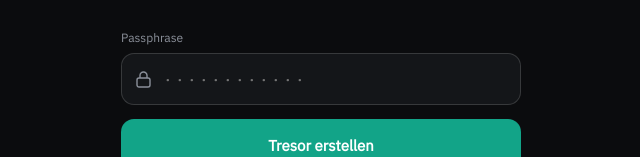
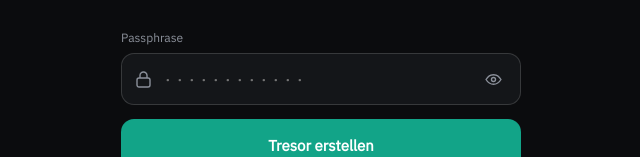
Before and after one commit to PropagandaPand/SCYTALE, a React (Vite) app: page / in a window 1280 px wide. Shown: the part 180-337 px from the top of the page, without its empty margins (319-959 px from the left). Built offline with nearby package versions, Linux system fonts and the light colour scheme.

Commit message:
Passphrase fields: eye toggle to reveal/hide the input
Adds a show/hide eye button inside the passphrase field on the unlock screen and
in the biometric-enroll modal (IconEye/IconEyeOff, line-icon style). Toggles the
input between password and text; aria-label + aria-pressed for screen readers.

```diff
--- a/src/App.tsx
+++ b/src/App.tsx
@@ -14,7 +14,7 @@ import {
 import { cryptoSelfTest } from './lib/selftest';
 import { Messenger } from './Messenger';
 import { ReloadPrompt } from './ReloadPrompt';
-import { IconLock } from './icons';
+import { IconLock, IconEye, IconEyeOff } from './icons';
 
 type Phase = 'loading' | 'create' | 'unlock' | 'open';
 type StatusKind = '' | 'ok' | 'err';
@@ -32,6 +32,7 @@ export function App() {
   const [lockRemaining, setLockRemaining] = useState(0);
   const [dek, setDek] = useState<CryptoKey | null>(null);
   const [canBiometric, setCanBiometric] = useState(false); // enrolled AND supported on this device
+  const [showPass, setShowPass] = useState(false); // reveal the passphrase via the eye toggle
   const lockTimer = useRef<number | null>(null);
 
   function say(msg: string, kind: StatusKind = '') {
@@ -220,7 +221,7 @@ export function App() {
                 <IconLock size={15} />
               </span>
               <input
-                type="password"
+                type={showPass ? 'text' : 'password'}
                 value={passphrase}
                 autoComplete={phase === 'create' ? 'new-password' : 'current-password'}
                 placeholder="············"
@@ -228,6 +229,15 @@ export function App() {
                 onChange={(e) => setPassphrase(e.target.value)}
                 onKeyDown={(e) => e.key === 'Enter' && void submit()}
               />
+              <button
+                type="button"
+                className="pass-eye"
+                onClick={() => setShowPass((v) => !v)}
+                aria-label={showPass ? 'Passphrase verbergen' : 'Passphrase anzeigen'}
+                aria-pressed={showPass}
+              >
+                {showPass ? <IconEyeOff size={17} /> : <IconEye size={17} />}
+              </button>
             </div>
             <button
               className={`btn btn-tall ${phase === 'unlock' && canBiometric ? '' : 'btn-primary'}`}
--- a/src/BiometricEnroll.tsx
+++ b/src/BiometricEnroll.tsx
@@ -1,5 +1,6 @@
 import { useState } from 'react';
 import { enableBiometricUnlock, WrongPassphraseError } from './lib/vaultService';
+import { IconEye, IconEyeOff } from './icons';
 
 /**
  * One-time enrollment for Face ID / Touch ID unlock. The passphrase is needed once
@@ -11,6 +12,7 @@ export function BiometricEnroll({ onDone, onClose }: { onDone: () => void; onClo
   const [pass, setPass] = useState('');
   const [busy, setBusy] = useState(false);
   const [err, setErr] = useState('');
+  const [showPass, setShowPass] = useState(false);
 
   async function enable() {
     if (busy || !pass) return;
@@ -40,8 +42,9 @@ export function BiometricEnroll({ onDone, onClose }: { onDone: () => void; onClo
         </p>
         <label className="backup-field">
           <span>Tresor-Passphrase</span>
+          <div className="pass-reveal">
             <input
-            type="password"
+              type={showPass ? 'text' : 'password'}
               value={pass}
               autoComplete="current-password"
               autoFocus
@@ -49,6 +52,16 @@ export function BiometricEnroll({ onDone, onClose }: { onDone: () => void; onClo
               onChange={(e) => setPass(e.target.value)}
               onKeyDown={(e) => e.key === 'Enter' && void enable()}
             />
+            <button
+              type="button"
+              className="pass-eye"
+              onClick={() => setShowPass((v) => !v)}
+              aria-label={showPass ? 'Passphrase verbergen' : 'Passphrase anzeigen'}
+              aria-pressed={showPass}
+            >
+              {showPass ? <IconEyeOff size={17} /> : <IconEye size={17} />}
+            </button>
+          </div>
         </label>
         {err && <div className="err-note">{err}</div>}
       </div>
--- a/src/app.css
+++ b/src/app.css
@@ -235,6 +235,35 @@ select {
   font-size: 16px;
   letter-spacing: 0.15em;
 }
+/* Eye toggle to reveal the passphrase — used in the lock field and the enroll modal. */
+.pass-eye {
+  flex: none;
+  display: flex;
+  align-items: center;
+  justify-content: center;
+  background: none;
+  border: 0;
+  padding: 4px;
+  color: var(--muted);
+  cursor: pointer;
+  transition: color 0.15s ease;
+}
+.pass-eye:hover {
+  color: var(--text);
+}
+.pass-reveal {
+  position: relative;
+  display: flex;
+  align-items: center;
+}
+.pass-reveal input {
+  flex: 1;
+  padding-right: 36px; /* room for the absolutely-positioned eye */
+}
+.pass-reveal .pass-eye {
+  position: absolute;
+  right: 6px;
+}
 .lock-form .btn {
   margin-top: 14px;
 }
--- a/src/icons.tsx
+++ b/src/icons.tsx
@@ -236,3 +236,27 @@ export function IconChevron({ size = 16 }: { size?: number }) {
     </svg>
   );
 }
+
+export function IconEye({ size = 16 }: { size?: number }) {
+  return (
+    <svg width={size} height={size} viewBox="0 0 16 16" aria-hidden="true">
+      <path d="M1 8s2.6-4.5 7-4.5S15 8 15 8s-2.6 4.5-7 4.5S1 8 1 8Z" fill="none" stroke="currentColor" strokeWidth="1.3" />
+      <circle cx="8" cy="8" r="1.9" fill="none" stroke="currentColor" strokeWidth="1.3" />
+    </svg>
+  );
+}
+
+export function IconEyeOff({ size = 16 }: { size?: number }) {
+  return (
+    <svg width={size} height={size} viewBox="0 0 16 16" aria-hidden="true">
+      <path
+        d="M6.3 3.4A6.9 6.9 0 0 1 8 3.5c4.4 0 7 4.5 7 4.5a12.6 12.6 0 0 1-2.4 2.9M9.8 9.8A2 2 0 0 1 6.2 6.2M1 8s1.3-2.3 3.5-3.6M2 2l12 12"
+        fill="none"
+        stroke="currentColor"
+        strokeWidth="1.3"
+        strokeLinecap="round"
+        strokeLinejoin="round"
+      />
+    </svg>
+  );
+}
```
Lines whose indentation alone changed are shown as unchanged.
